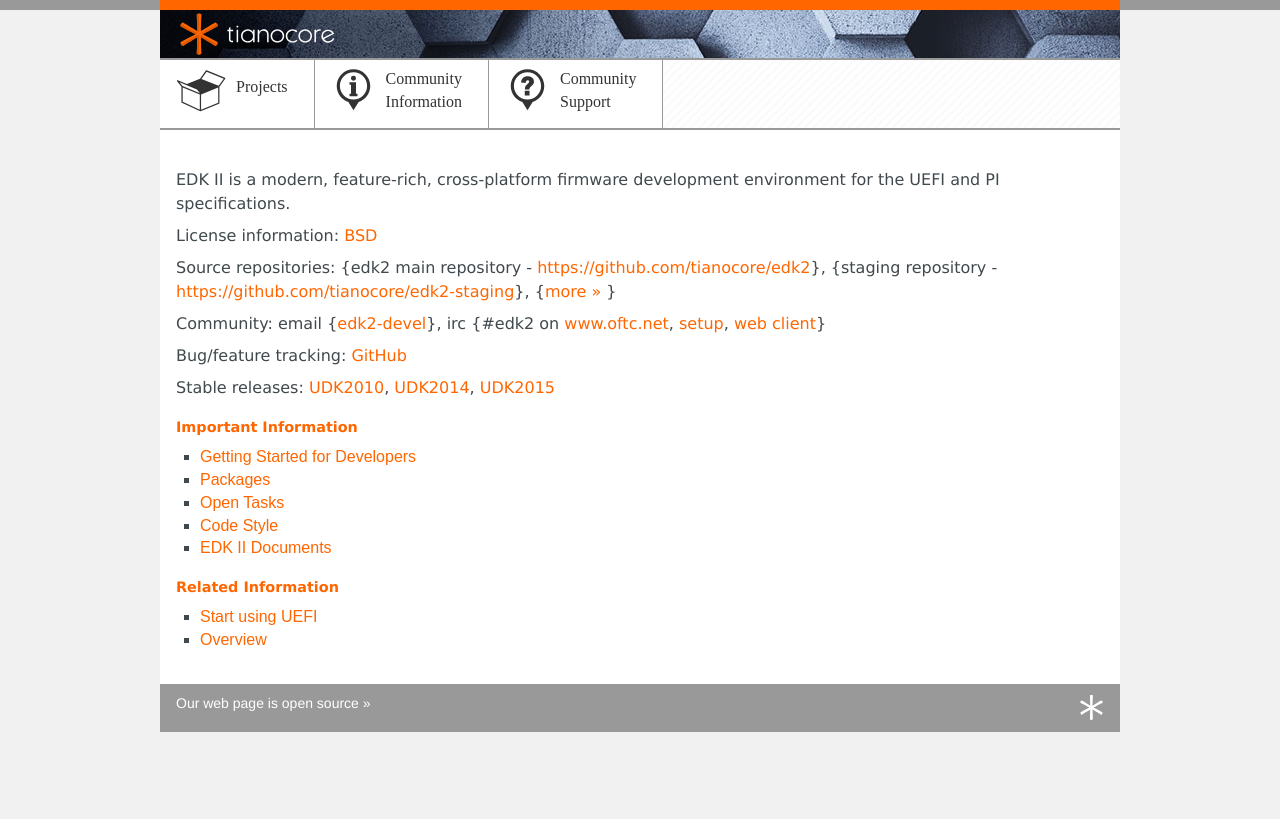
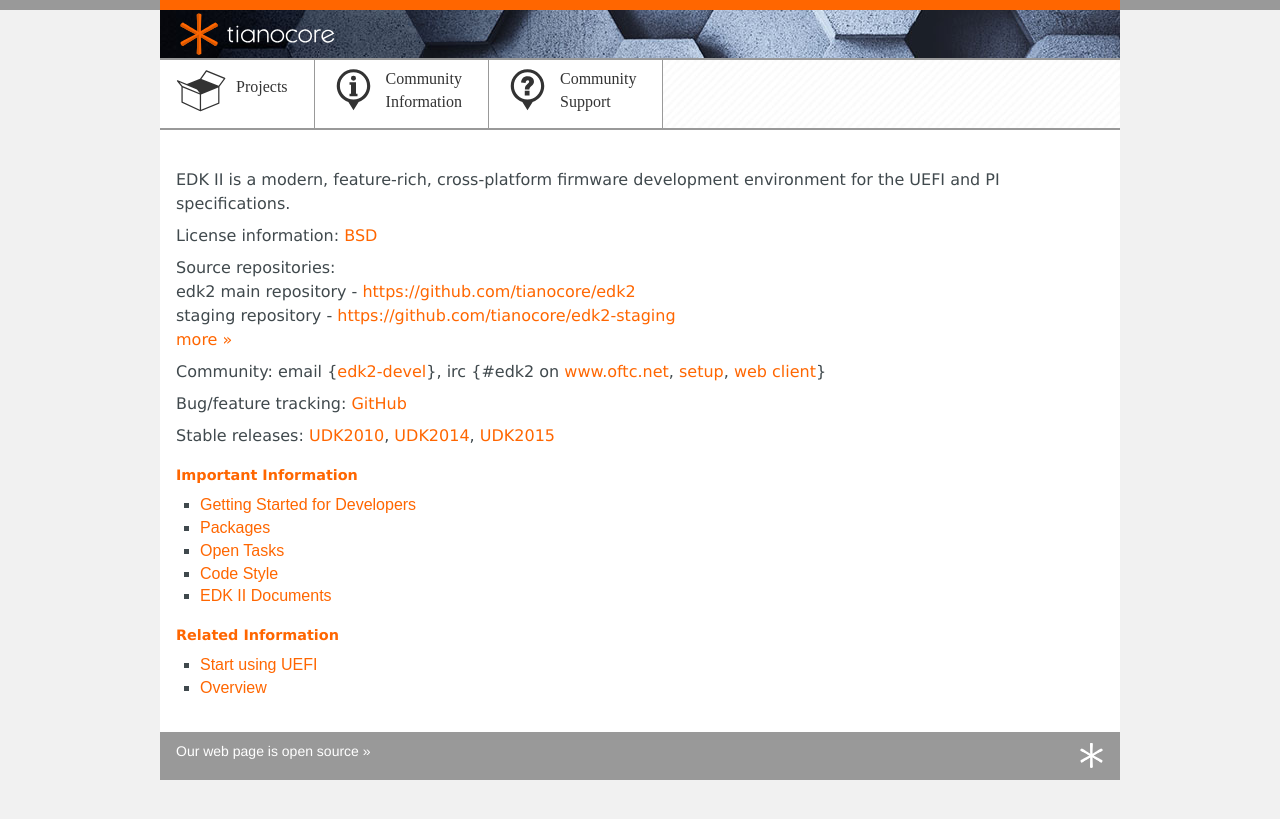
Before and after one commit to tianocore/tianocore.github.io, a Jekyll site: the page built from edk2/index.md, in a window 1280 px wide. Shown: the top 819 px of the page. Built offline with Jekyll 4.4.1, drawn with Linux system fonts in a browser that asks for light colours; nearby versions of some CDN libraries.

```diff
--- a/edk2/index.md
+++ b/edk2/index.md
@@ -10,7 +10,10 @@ environment for the UEFI and PI specifications.
 
 License information: [BSD](http://www.opensource.org/licenses/bsd-license.php)
 
-Source repositories: {edk2 main repository - [https://github.com/tianocore/edk2](https://github.com/tianocore/edk2)}, {staging repository - [https://github.com/tianocore/edk2-staging](https://github.com/tianocore/edk2-staging)}, {[more » ](source.html)}
+Source repositories:
+     edk2 main repository - [https://github.com/tianocore/edk2](https://github.com/tianocore/edk2)
+     staging repository - [https://github.com/tianocore/edk2-staging](https://github.com/tianocore/edk2-staging)
+     [more » ](source.html)
 
 Community:
 email {[edk2-devel]({{wiki}}/Edk2-devel)},
```
